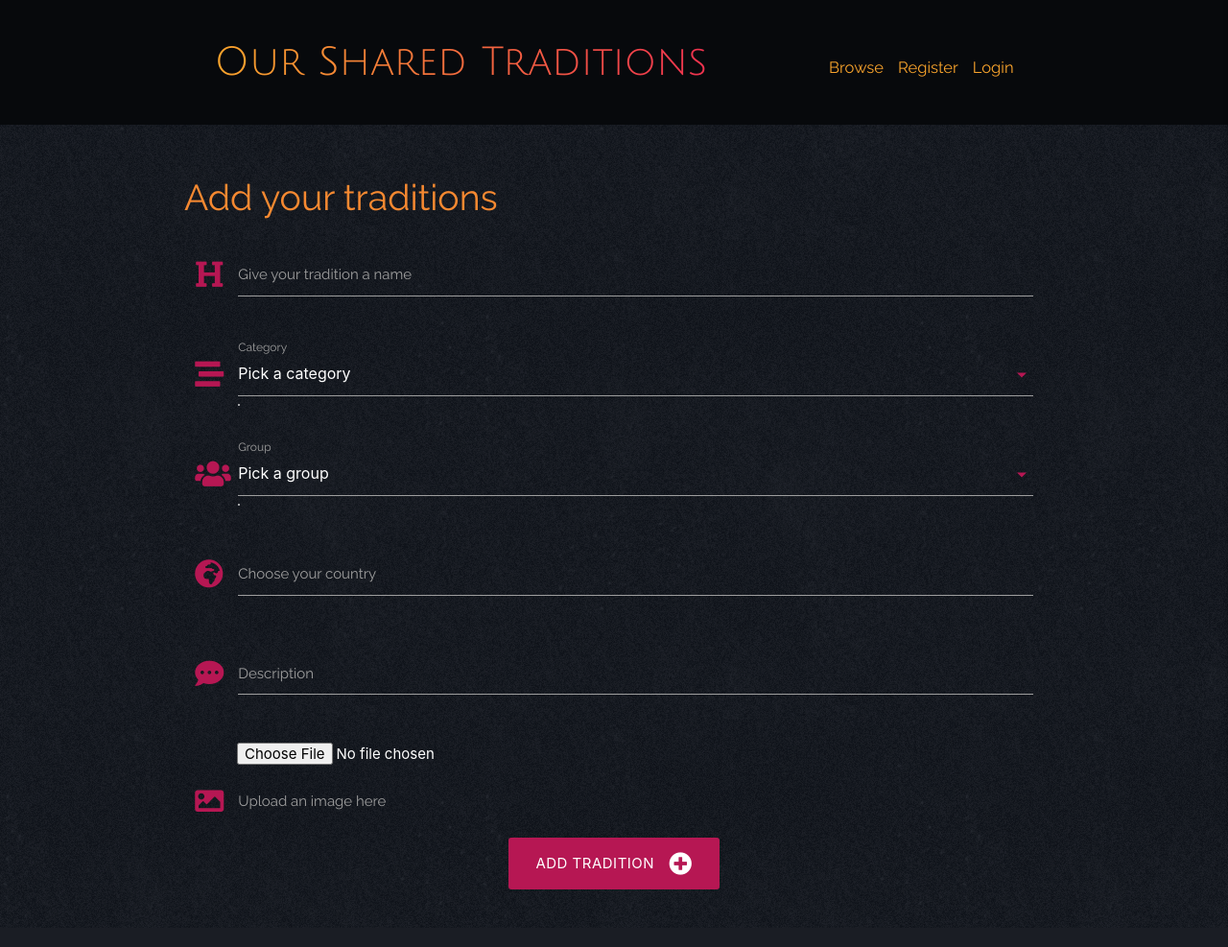
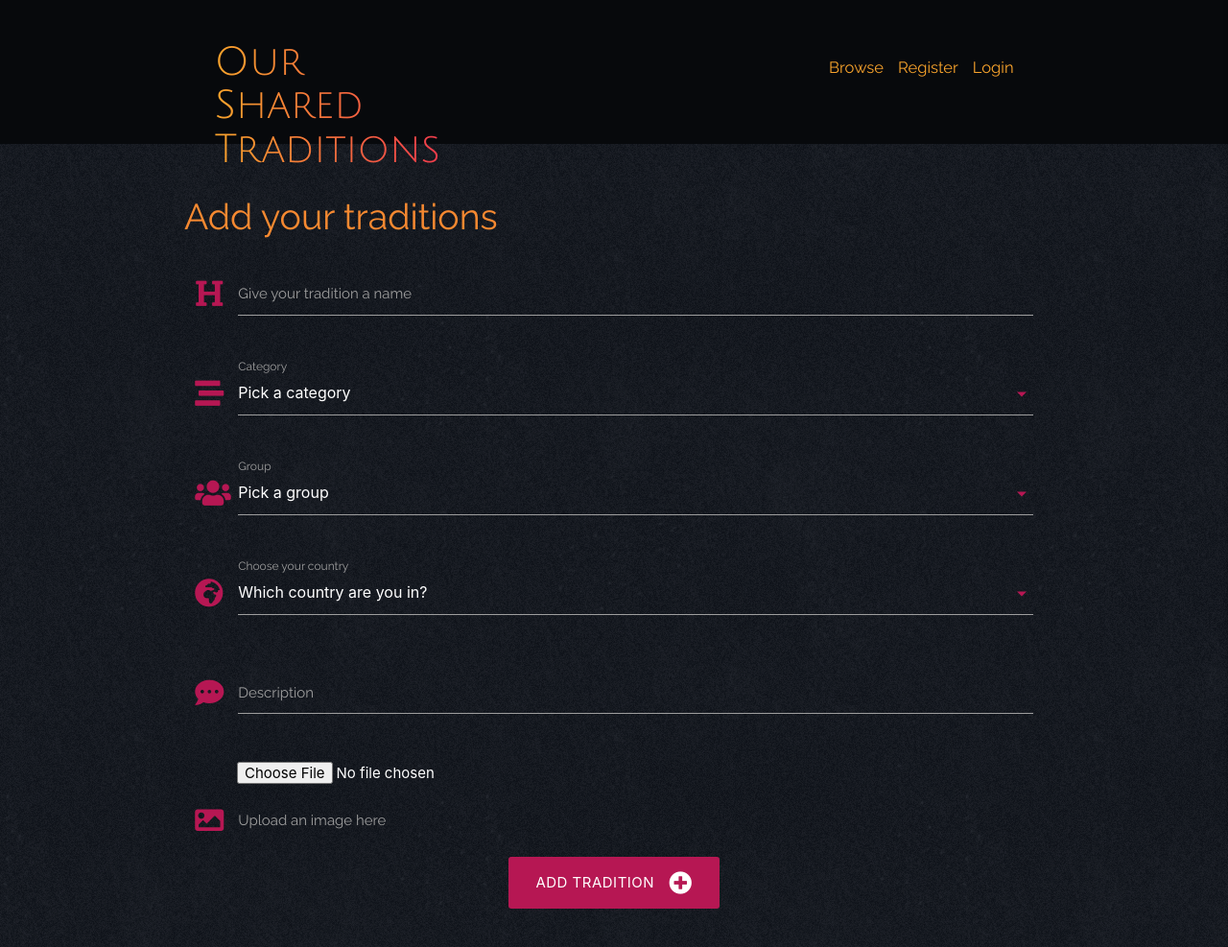
Before and after one commit to Jade-ux/OurTraditions, a Flask app: template templates/add_tradition.html in a window 1280 px wide. Shown: the whole page at 96% size. Before the commit the page ends 941 px from the top, so only its background shows below. Run offline with Flask 2, Linux system fonts and the light colour scheme; the template is opened without the code that fills it: most values are stand-ins (such as "Sample title", 1, 10 or a date in 2020); some libraries are stand-ins or nearby versions.

Commit message:
Forms: fixed issue where validation class was adding a white dot under the field, added countries select field. Added countries into the route decorator for traditions.html.

```diff
--- a/app.py
+++ b/app.py
@@ -254,8 +254,9 @@ def add_tradition():
     # if method is not POST then revert to the default method which is GET
     categories = mongo.db.categories.find().sort("category_name", 1)
     groups = mongo.db.groups.find().sort("group_name", 1)
+    countries = mongo.db.countries.find().sort("country_name", 1)
     return render_template(
-        "add_tradition.html", categories=categories, groups=groups)
+        "add_tradition.html", categories=categories, groups=groups, countries=countries)
 
 
 @app.route("/edit_tradition/<tradition_id>", methods=["GET", "POST"])
--- a/static/css/style.css
+++ b/static/css/style.css
@@ -117,9 +117,9 @@ nav {
     }
 }
 
-@media only screen and (max-width: 1024px) {
+@media only screen and (max-width: 1296px) {
     h1 {
-        width: 80%;
+        width: 50%;
     }
     .nav-bar-grey {
     min-height: 150px;
@@ -306,7 +306,6 @@ textarea.materialize-textarea:focus:not([readonly])+label {
     color: #F05A24;
 }
 
-
 .image-upload-field {
     margin-left: 55px;
 }
@@ -315,6 +314,19 @@ textarea.materialize-textarea:focus:not([readonly])+label {
     margin-top: 25px;
 }
 
-#group_name.validate {
-    display: none;
+#group_name.validate, #category_name.validate, #country_name.validate {
+    display: none !important;
 }
+
+
+.select-dropdown.dropdown-content li.selected, .dropdown-content {
+        background-color: #444;
+}
+
+.select-dropdown li.disabled>span {
+    color: #fafafa;
+}
+
+.dropdown-content .select-dropdown {
+    width: 100%;
+}
--- /dev/null
+++ b/static/full-list.json
@@ -0,0 +1,3 @@
+[
+  {name: 'Afghanistan', code: 'AF'},
+]
--- a/templates/add_tradition.html
+++ b/templates/add_tradition.html
@@ -43,7 +43,12 @@
         <div class="row">
             <div class="input-field col s12">
                 <i class="fas fa-globe-africa prefix maroon"></i>
-                <input type="text" id="country" name="country" class="autocomplete validate" required>
+                <select id="country_name" name="country_name" class="validate" required>
+                    <option value="" disabled selected>Which country are you in?</option>
+                    {% for country in countries %}
+                    <option value="{{ country.country_name }}">{{ country.country_name }}</option>
+                    {% endfor %}
+                </select>
                 <label for="country">Choose your country</label>
             </div>
         </div>
```
Also changed, not shown: README.md.
